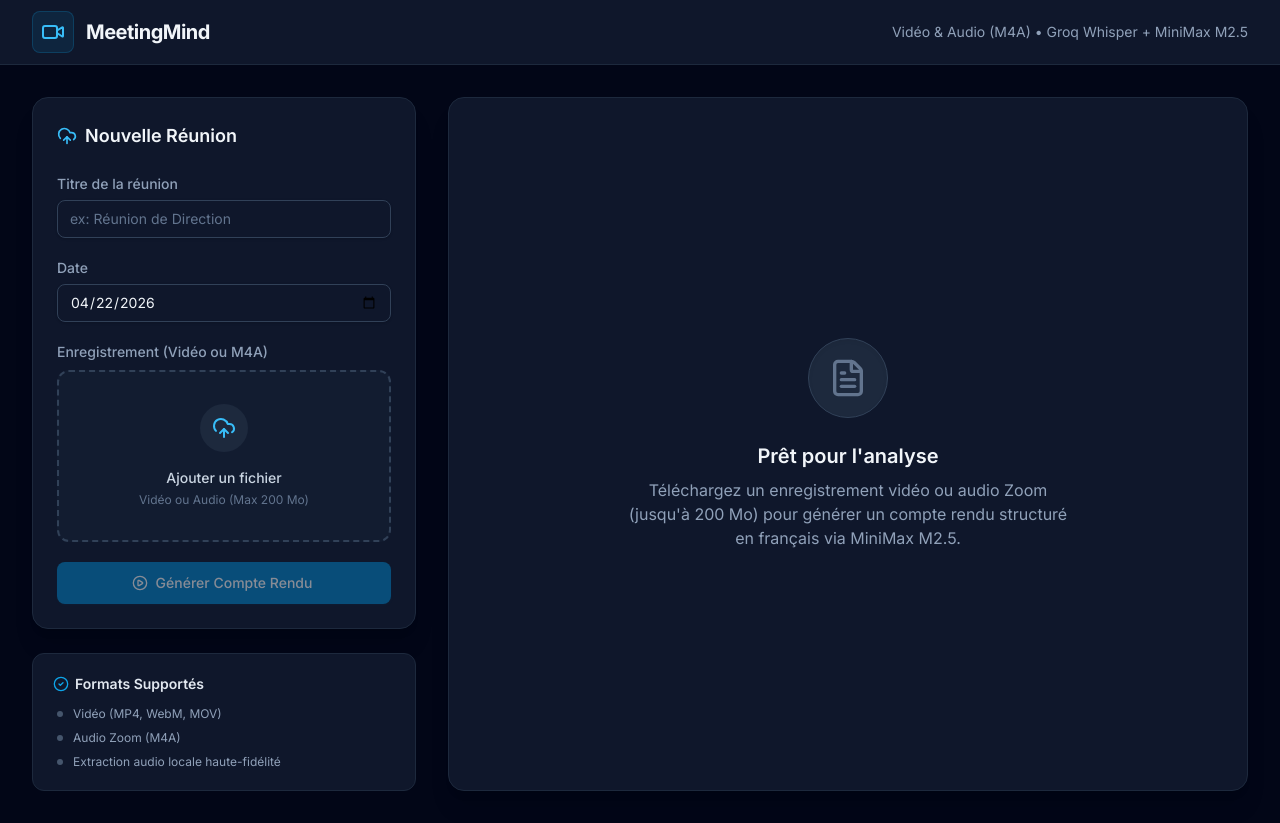
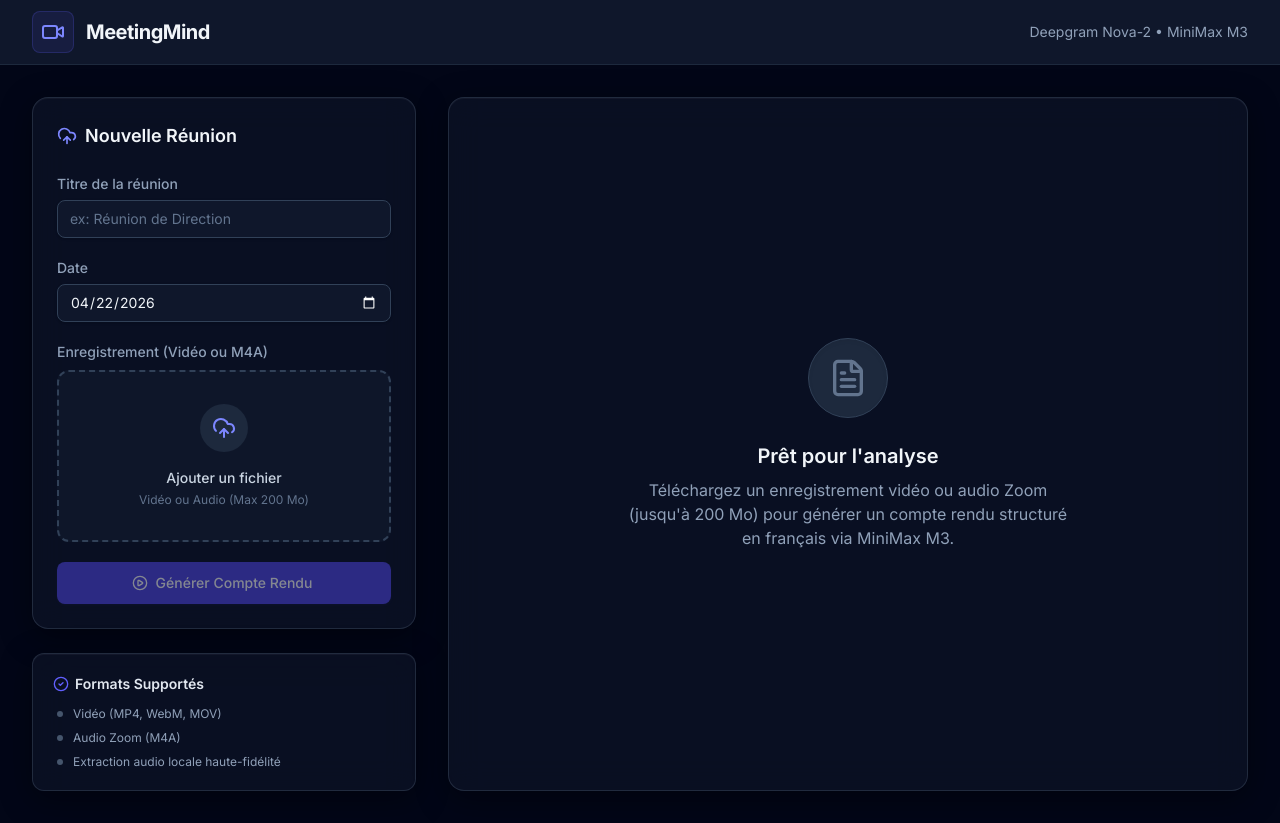
Before and after one commit to benclawbot/Video-Meeting-Minutes-Manager, a React (Vite) app: page / in a window 1280 px wide. Built offline with nearby package versions, Linux system fonts and the light colour scheme.

Commit message:
feat: glass-panel redesign, indigo accent theme, pipeline stepper, Deepgram Nova-2 + MiniMax M3

```diff
--- a/App.tsx
+++ b/App.tsx
@@ -175,15 +175,15 @@ const App: React.FC = () => {
       <header className="bg-slate-900 border-b border-slate-800 sticky top-0 z-50">
         <div className="max-w-7xl mx-auto px-4 sm:px-6 lg:px-8 h-16 flex items-center justify-between">
           <div className="flex items-center space-x-3">
-            <div className="bg-primary-500/10 p-2 rounded-lg border border-primary-500/20">
-              <Video className="w-6 h-6 text-primary-400" />
+            <div className="bg-indigo-500/10 p-2 rounded-lg border border-indigo-500/20">
+              <Video className="w-6 h-6 text-indigo-400" />
             </div>
             <h1 className="text-xl font-bold text-slate-100 tracking-tight">MeetingMind</h1>
           </div>
           <div className="flex items-center gap-4">
             <TokenTracker usage={usage} status={status} />
             <span className="text-sm text-slate-400 hidden sm:block">
-              Vidéo & Audio (M4A) • Groq Whisper + MiniMax M2.5
+              Deepgram Nova-2 • MiniMax M3
             </span>
           </div>
         </div>
@@ -192,12 +192,12 @@ const App: React.FC = () => {
       <main className="flex-1 max-w-7xl mx-auto px-4 sm:px-6 lg:px-8 py-8 w-full">
         {!hasApiKey && !isCheckingKey ? (
           <div className="flex flex-col items-center justify-center h-[60vh] bg-slate-900 rounded-3xl border border-slate-800 p-12 text-center shadow-2xl">
-            <div className="w-20 h-20 bg-primary-500/10 rounded-full flex items-center justify-center mb-8 border border-primary-500/20">
-              <Palette className="w-10 h-10 text-primary-400" />
+            <div className="w-20 h-20 bg-indigo-500/10 rounded-full flex items-center justify-center mb-8 border border-indigo-500/20">
+              <Palette className="w-10 h-10 text-indigo-400" />
             </div>
             <h2 className="text-2xl font-bold text-slate-100 mb-4">Configuration Requise</h2>
             <p className="text-slate-400 max-w-md mb-8 leading-relaxed">
-              Pour utiliser MiniMax M2.5, vous devez configurer une clé API MiniMax valide dans le fichier <code>.env.local</code> (variable <code>MINIMAX_API_KEY</code>).
+              Pour utiliser MiniMax M3, vous devez configurer une clé API MiniMax valide dans le fichier <code>.env.local</code> (variable <code>MINIMAX_API_KEY</code>).
             </p>
             <div className="flex flex-col sm:flex-row gap-4">
               <Button onClick={handleOpenKeyDialog} size="lg" className="px-8">
@@ -216,9 +216,9 @@ const App: React.FC = () => {
         ) : (
           <div className="grid grid-cols-1 lg:grid-cols-12 gap-8 h-full">
           <div className="lg:col-span-4 space-y-6">
-            <div className="bg-slate-900 rounded-2xl shadow-xl border border-slate-800 p-6">
+            <div className="glass-panel p-6 rounded-2xl">
               <h2 className="text-lg font-semibold text-slate-100 mb-6 flex items-center">
-                <UploadCloud className="w-5 h-5 mr-2 text-primary-400" />
+                <UploadCloud className="w-5 h-5 mr-2 text-indigo-400" />
                 Nouvelle Réunion
               </h2>
 
@@ -247,7 +247,7 @@ const App: React.FC = () => {
                   <label className="block text-sm font-medium text-slate-400">Enregistrement (Vidéo ou M4A)</label>
                   {!mediaFile ? (
                     <div
-                      className={`border-2 border-dashed rounded-xl p-8 text-center transition-colors cursor-pointer group ${status !== AnalysisStatus.IDLE && status !== AnalysisStatus.ERROR && status !== AnalysisStatus.COMPLETED ? 'opacity-50 cursor-not-allowed border-slate-700' : 'hover:bg-slate-800/50 hover:border-primary-500/50 border-slate-700 bg-slate-800/30'}`}
+                      className={`border-2 border-dashed rounded-xl p-8 text-center transition-colors cursor-pointer group ${status !== AnalysisStatus.IDLE && status !== AnalysisStatus.ERROR && status !== AnalysisStatus.COMPLETED ? 'opacity-50 cursor-not-allowed border-slate-700' : 'hover:bg-slate-800/50 hover:border-indigo-500/50 border-slate-700 bg-slate-800/30'}`}
                       onClick={() => (status === AnalysisStatus.IDLE || status === AnalysisStatus.ERROR || status === AnalysisStatus.COMPLETED) && fileInputRef.current?.click()}
                     >
                       <input
@@ -258,7 +258,7 @@ const App: React.FC = () => {
                         className="hidden"
                       />
                       <div className="mx-auto bg-slate-800 group-hover:bg-slate-700 w-12 h-12 rounded-full flex items-center justify-center mb-4 transition-colors">
-                        <UploadCloud className="w-6 h-6 text-primary-400" />
+                        <UploadCloud className="w-6 h-6 text-indigo-400" />
                       </div>
                       <p className="text-sm font-medium text-slate-300">Ajouter un fichier</p>
                       <p className="text-xs text-slate-500 mt-1">Vidéo ou Audio (Max 200 Mo)</p>
@@ -267,8 +267,8 @@ const App: React.FC = () => {
                     <div className="relative rounded-xl overflow-hidden border border-slate-700 bg-black shadow-lg">
                       {mediaFile.isAudioOnly ? (
                         <div className="w-full h-48 bg-slate-800 flex flex-col items-center justify-center p-4">
-                           <div className="w-16 h-16 bg-primary-500/20 rounded-full flex items-center justify-center mb-4">
-                             <Music className="w-8 h-8 text-primary-400" />
+                           <div className="w-16 h-16 bg-indigo-500/20 rounded-full flex items-center justify-center mb-4 animate-float">
+                             <Music className="w-8 h-8 text-indigo-400" />
                            </div>
                            <audio src={mediaFile.previewUrl} className="w-full" controls />
                         </div>
@@ -310,9 +310,9 @@ const App: React.FC = () => {
               </form>
             </div>
 
-            <div className="bg-slate-900 rounded-xl p-5 border border-slate-800">
+            <div className="glass-panel p-5 rounded-xl">
               <h4 className="text-sm font-semibold text-slate-200 mb-3 flex items-center">
-                <CheckCircle2 className="w-4 h-4 mr-1.5 text-primary-500" />
+                <CheckCircle2 className="w-4 h-4 mr-1.5 text-indigo-500" />
                 Formats Supportés
               </h4>
               <ul className="text-xs text-slate-400 space-y-2 ml-1">
@@ -325,7 +325,7 @@ const App: React.FC = () => {
 
           <div className="lg:col-span-8 flex flex-col h-full min-h-[500px]">
             {result ? (
-              <div className="bg-slate-900 rounded-2xl shadow-xl border border-slate-800 flex flex-col h-full overflow-hidden">
+              <div className="glass-panel flex flex-col h-full overflow-hidden rounded-2xl">
                 <div className="px-6 py-4 border-b border-slate-800 flex flex-col sm:flex-row sm:items-center justify-between gap-4 bg-slate-900 sticky top-0 z-20">
                   <div>
                     <h2 className="text-lg font-bold text-slate-100">{meetingDetails.title}</h2>
@@ -338,7 +338,7 @@ const App: React.FC = () => {
                   <div className="flex items-center gap-3">
                     <button
                       onClick={handleManualExport}
-                      className="flex items-center px-4 py-2 text-sm font-medium text-white bg-primary-600 hover:bg-primary-500 rounded-lg shadow-sm transition-colors ring-1 ring-primary-500"
+                      className="flex items-center px-4 py-2 text-sm font-medium text-white bg-indigo-600 hover:bg-indigo-500 rounded-lg shadow-sm transition-colors ring-1 ring-indigo-500"
                       title="Télécharger DOCX"
                     >
                       {isExporting ? <Loader2 className="w-4 h-4 mr-2 animate-spin"/> : <Download className="w-4 h-4 mr-2" />}
@@ -349,7 +349,7 @@ const App: React.FC = () => {
 
                 <div className="bg-slate-900 border-b border-slate-800 p-4">
                   <div className="flex items-center gap-2 mb-3">
-                    <Palette className="w-4 h-4 text-primary-400" />
+                    <Palette className="w-4 h-4 text-indigo-400" />
                     <span className="text-sm font-medium text-slate-200">Choisir le style d'export</span>
                   </div>
                   <div className="grid grid-cols-2 sm:grid-cols-4 gap-3">
@@ -360,18 +360,18 @@ const App: React.FC = () => {
                         className={`
                           relative group flex flex-col items-center p-2 rounded-lg border transition-all duration-200
                           ${selectedTemplate === tpl.id
-                            ? 'bg-slate-800 border-primary-500 ring-1 ring-primary-500'
+                            ? 'bg-slate-800 border-primary-500 ring-1 ring-indigo-500'
                             : 'bg-slate-950 border-slate-800 hover:border-slate-600'
                           }
                         `}
                       >
                         <div className={`w-full h-8 rounded mb-2 ${tpl.color} shadow-sm border border-black/10`}></div>
-                        <span className={`text-xs font-medium ${selectedTemplate === tpl.id ? 'text-primary-400' : 'text-slate-400'}`}>
+                        <span className={`text-xs font-medium ${selectedTemplate === tpl.id ? 'text-indigo-400' : 'text-slate-400'}`}>
                           {tpl.name}
                         </span>
                         {selectedTemplate === tpl.id && (
                           <div className="absolute top-1 right-1">
-                            <CheckCircle2 className="w-3 h-3 text-primary-500" />
+                            <CheckCircle2 className="w-3 h-3 text-indigo-500" />
                           </div>
                         )}
                       </button>
@@ -390,11 +390,11 @@ const App: React.FC = () => {
                 </div>
               </div>
             ) : (
-              <div className="bg-slate-900 rounded-2xl shadow-xl border border-slate-800 h-full flex flex-col items-center justify-center p-12 text-center">
+              <div className="glass-panel h-full flex flex-col items-center justify-center p-12 text-center rounded-2xl">
                 {status !== AnalysisStatus.IDLE && status !== AnalysisStatus.ERROR && status !== AnalysisStatus.COMPLETED ? (
                   <div className="max-w-md w-full">
-                     <div className="w-16 h-16 bg-primary-900/30 rounded-full flex items-center justify-center mx-auto mb-6 border border-primary-500/20">
-                        <Loader2 className="w-8 h-8 text-primary-400 animate-spin" />
+                     <div className="w-16 h-16 bg-indigo-900/30 rounded-full flex items-center justify-center mx-auto mb-6 border border-indigo-500/20">
+                        <Loader2 className="w-8 h-8 text-indigo-400 animate-spin" />
                      </div>
                      <h3 className="text-xl font-semibold text-slate-100 mb-2">{getStatusMessage()}</h3>
                      <p className="text-slate-400 mb-8">
@@ -402,7 +402,7 @@ const App: React.FC = () => {
                        Cela peut prendre 1 à 2 minutes selon la durée.
                      </p>
                      <div className="h-2 bg-slate-800 rounded-full overflow-hidden">
-                       <div className="h-full bg-primary-500 rounded-full w-full animate-[shimmer_2s_infinite]"></div>
+                       <div className="h-full bg-primary-500 rounded-full w-full animate-shimmer_2s_infinite]"></div>
                      </div>
                   </div>
                 ) : (
@@ -412,7 +412,7 @@ const App: React.FC = () => {
                     </div>
                     <h3 className="text-xl font-semibold text-slate-100 mb-2">Prêt pour l'analyse</h3>
                     <p className="text-slate-400 max-w-md mx-auto">
-                      Téléchargez un enregistrement vidéo ou audio Zoom (jusqu'à 200 Mo) pour générer un compte rendu structuré en français via MiniMax M2.5.
+                      Téléchargez un enregistrement vidéo ou audio Zoom (jusqu'à 200 Mo) pour générer un compte rendu structuré en français via MiniMax M3.
                     </p>
                   </>
                 )}
--- a/index.css
+++ b/index.css
@@ -3,17 +3,17 @@
 @theme {
   --font-sans: "Inter", ui-sans-serif, system-ui, sans-serif;
 
-  --color-primary-50: #f0f9ff;
-  --color-primary-100: #e0f2fe;
-  --color-primary-200: #bae6fd;
-  --color-primary-300: #7dd3fc;
-  --color-primary-400: #38bdf8;
-  --color-primary-500: #0ea5e9;
-  --color-primary-600: #0284c7;
-  --color-primary-700: #0369a1;
-  --color-primary-800: #075985;
-  --color-primary-900: #0c4a6e;
-  --color-primary-950: #082f49;
+  --color-primary-50: #eef2ff;
+  --color-primary-100: #e0e7ff;
+  --color-primary-200: #c7d2fe;
+  --color-primary-300: #a5b4fc;
+  --color-primary-400: #818cf8;
+  --color-primary-500: #6366f1;
+  --color-primary-600: #4f46e5;
+  --color-primary-700: #4338ca;
+  --color-primary-800: #3730a3;
+  --color-primary-900: #312e81;
+  --color-primary-950: #1e1b4b;
 
   --color-slate-750: #2d3748;
   --color-slate-850: #1a202c;
@@ -47,3 +47,54 @@
   0% { transform: translateX(-100%); }
   100% { transform: translateX(100%); }
 }
+
+
+/* ─── Glass Panel ─────────────────────────────────────────────────────────── */
+.glass-panel {
+  background: rgba(15, 23, 42, 0.6);
+  backdrop-filter: blur(16px);
+  -webkit-backdrop-filter: blur(16px);
+  border: 1px solid rgba(71, 85, 105, 0.4);
+  box-shadow: 0 8px 32px rgba(0, 0, 0, 0.4), inset 0 1px 0 rgba(255, 255, 255, 0.04);
+}
+
+/* ─── Animations ───────────────────────────────────────────────────────────── */
+@keyframes float {
+  0%, 100% { transform: translateY(0px); }
+  50% { transform: translateY(-6px); }
+}
+.animate-float { animation: float 3s ease-in-out infinite; }
+
+@keyframes pulse-ring {
+  0% { box-shadow: 0 0 0 0 rgba(129, 140, 248, 0.4); }
+  70% { box-shadow: 0 0 0 8px rgba(129, 140, 248, 0); }
+  100% { box-shadow: 0 0 0 0 rgba(129, 140, 248, 0); }
+}
+.animate-pulse-ring { animation: pulse-ring 1.5s cubic-bezier(0.455, 0.03, 0.515, 0.955) infinite; }
+
+@keyframes shimmer {
+  0% { transform: translateX(-100%); }
+  100% { transform: translateX(100%); }
+}
+.animate-shimmer { animation: shimmer 1.8s ease-in-out infinite; }
+
+/* ─── Button gradient ─────────────────────────────────────────────────────── */
+button[type="submit"]:not(:disabled) {
+  background: linear-gradient(135deg, #4f46e5, #7c3aed) !important;
+  box-shadow: 0 4px 16px rgba(99, 102, 241, 0.35) !important;
+  transition: all 0.2s ease !important;
+}
+button[type="submit"]:not(:disabled):hover {
+  box-shadow: 0 6px 24px rgba(99, 102, 241, 0.5) !important;
+  transform: translateY(-1px);
+}
+
+/* ─── Custom scrollbar ────────────────────────────────────────────────────── */
+.custom-scrollbar::-webkit-scrollbar { width: 5px; }
+.custom-scrollbar::-webkit-scrollbar-track { background: rgba(30, 41, 59, 0.3); border-radius: 4px; }
+.custom-scrollbar::-webkit-scrollbar-thumb { background: rgba(99, 102, 241, 0.3); border-radius: 4px; }
+.custom-scrollbar::-webkit-scrollbar-thumb:hover { background: rgba(99, 102, 241, 0.5); }
+
+input[type="date"] { color-scheme: dark; }
+audio { height: 36px; }
+audio::-webkit-media-controls-panel { background: rgba(30, 41, 59, 0.8); }
```
